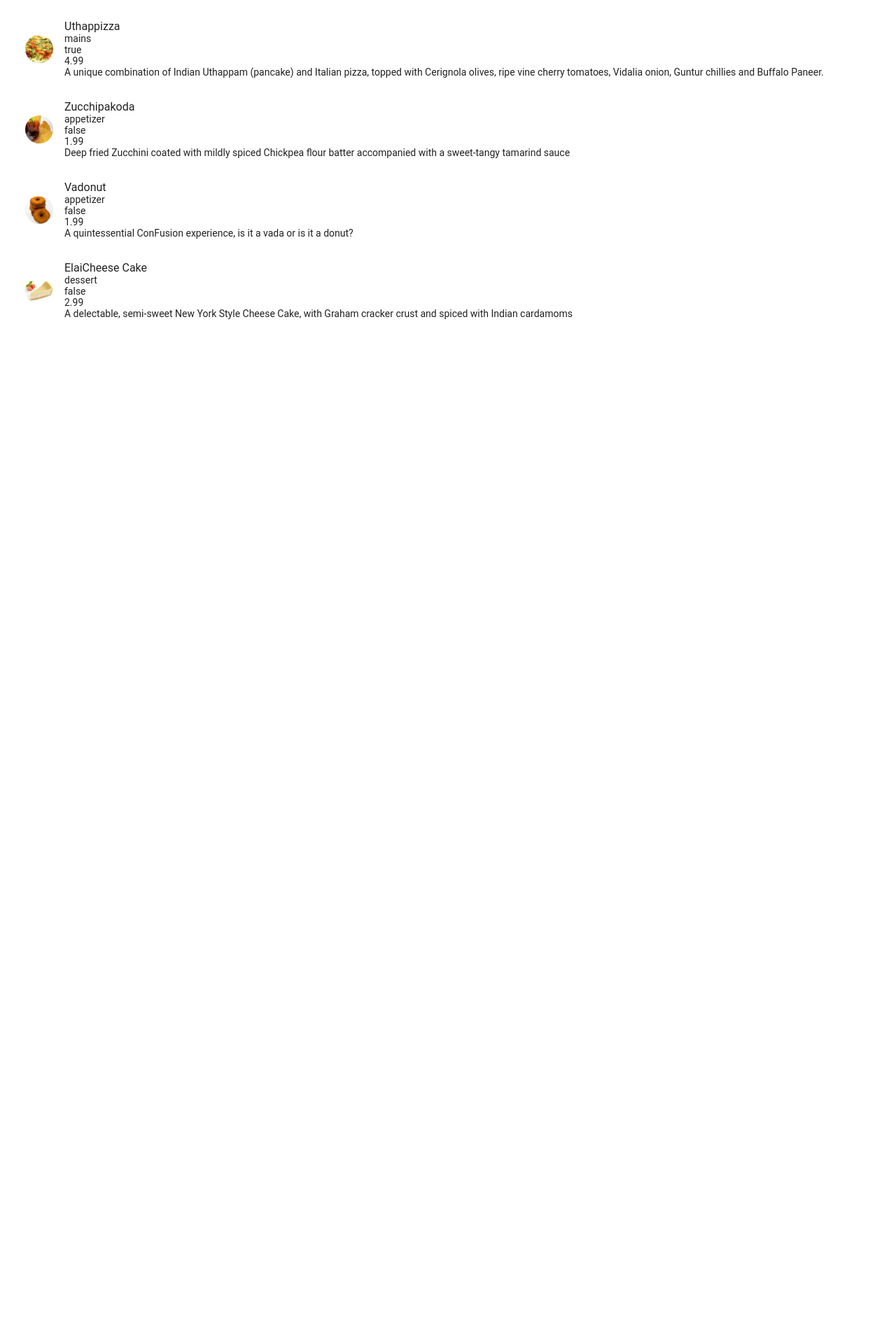
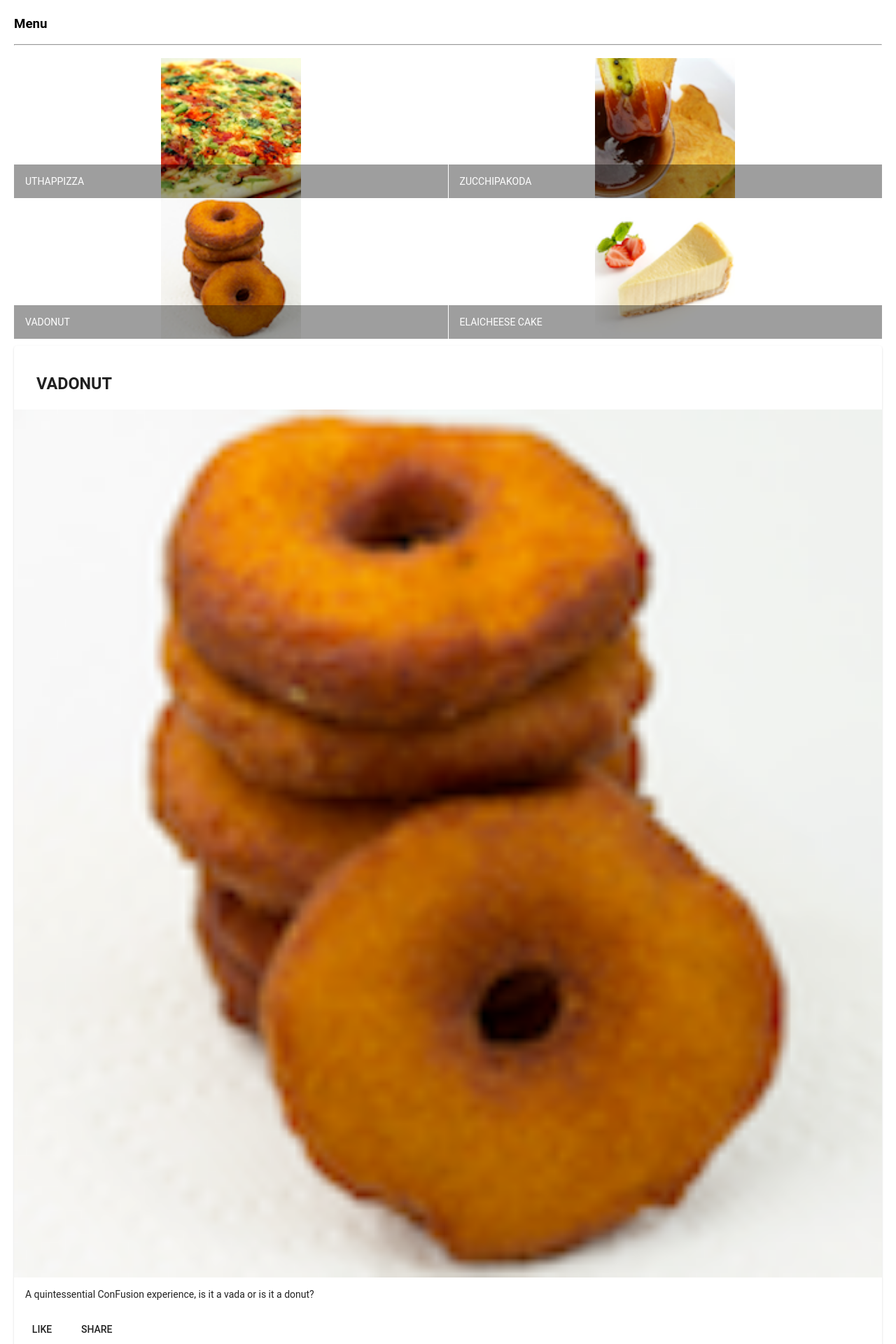
Before and after one commit to Ibraheem77/Restaurante, an Angular app: page / in a window 1280 px wide. Shown: the part 80-2000 px from the top of the page at 70% size. Before the commit the page ends 800 px from the top, so only its background shows below. Built offline with nearby package versions, Linux system fonts and the light colour scheme.

Commit message:
components part 2

```diff
--- a/src/app/menu/menu.component.html
+++ b/src/app/menu/menu.component.html
@@ -2,8 +2,50 @@
 fxLayout="column"
 fxLayoutGap="10px">
 
-<mat-list fxFlex>
-    <!-- iterate over an array of items -->
+<div fxFlex>
+    <div>
+        <h3>Menu</h3>
+        <hr>
+    </div>
+</div>
+
+<div fxFlex>
+     <mat-grid-list cols="2" rowHeight="200px">
+        <mat-grid-tile *ngFor="let dish of dishes">
+        <img height="200px" src={{dish.image}} alt={{dish.name}}>
+        <mat-grid-tile-footer>
+            <h1 matLine>{{dish.name | uppercase}}</h1>
+        </mat-grid-tile-footer>
+
+    </mat-grid-tile>
+</mat-grid-list>
+
+</div>
+
+<div fxFlex *ngIf="selectedDish">
+    <mat-card>
+        <mat-card-header>
+            <mat-card-title>
+                <h3>{{selectedDish.name | uppercase}}</h3>
+            </mat-card-title>
+
+        </mat-card-header>
+        <img mat-card-image src={{selectedDish.image}} alt={{selectedDish.name}}>
+        <mat-card-content>
+            <p>{{selectedDish.description}}</p>
+
+        </mat-card-content>
+        <mat-card-actions>
+            <button mat-button>LIKE</button>
+            <button mat-button>SHARE</button>
+
+        </mat-card-actions>
+    </mat-card>
+</div>
+
+<!--using list-->
+<!-- <mat-list fxFlex>
+
     <mat-list-item *ngFor="let dish of dishes">
         <img matListAvatar src={{dish.image}} alt={{dish.name}}>
         <h1 matLine>{{dish.name}}</h1>
@@ -15,7 +57,7 @@
             <span>{{dish.description}}</span>
         </p>
     </mat-list-item>
-</mat-list>
+</mat-list> -->
 
 
 </div>
--- a/src/app/menu/menu.component.ts
+++ b/src/app/menu/menu.component.ts
@@ -1,14 +1,8 @@
 import { Component, OnInit } from '@angular/core';
 import { Dish } from '../shared/dish';
 
-@Component({
-  selector: 'app-menu',
-  templateUrl: './menu.component.html',
-  styleUrls: ['./menu.component.scss']
-})
-export class MenuComponent implements OnInit {
+const DISHES: Dish[]=[
 
-  dishes: Dish[]=[
     {
       id: '0',
       name: 'Uthappizza',
@@ -52,6 +46,19 @@
     }
   ];
 
+
+
+@Component({
+  selector: 'app-menu',
+  templateUrl: './menu.component.html',
+  styleUrls: ['./menu.component.scss']
+})
+export class MenuComponent implements OnInit {
+
+  dishes: Dish[]= DISHES;
+
+  selectedDish: Dish=DISHES[2];
+
   constructor() { }
 
   ngOnInit(): void {{}
```
Also changed, not shown: src/app/app.module.ts (+7 -1 lines).
